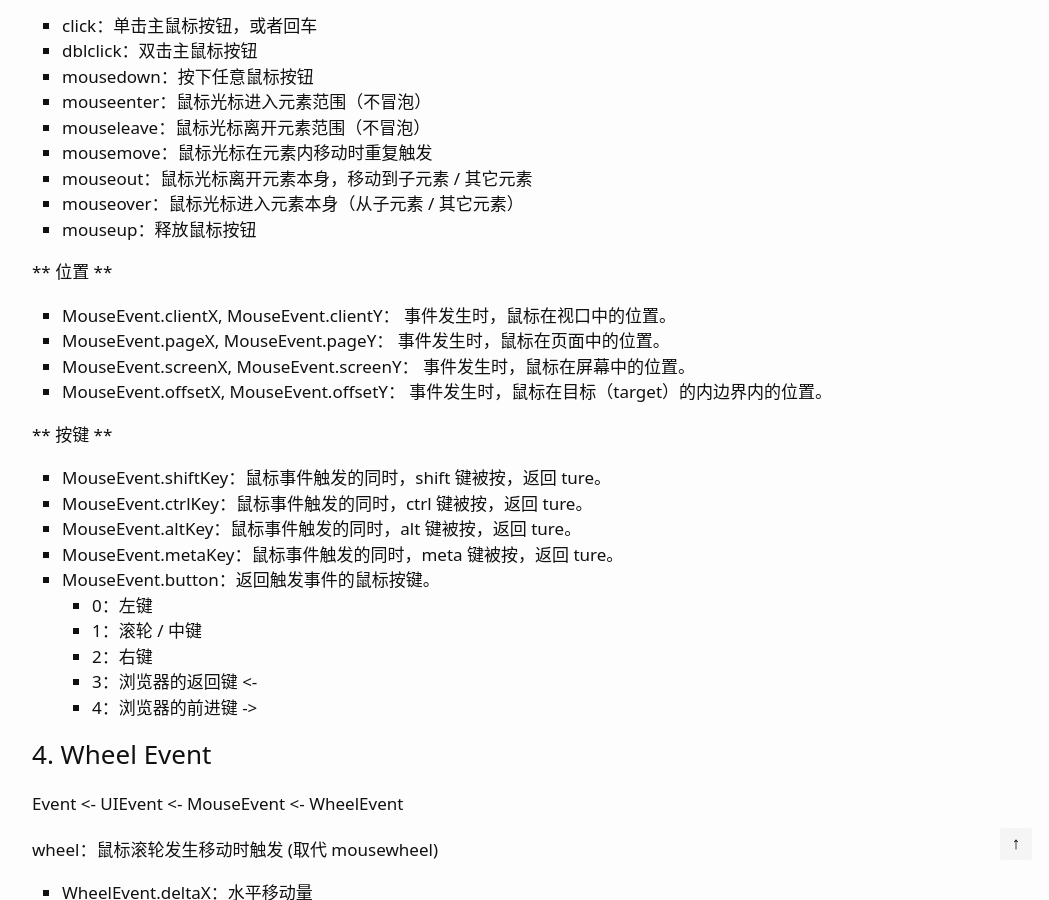
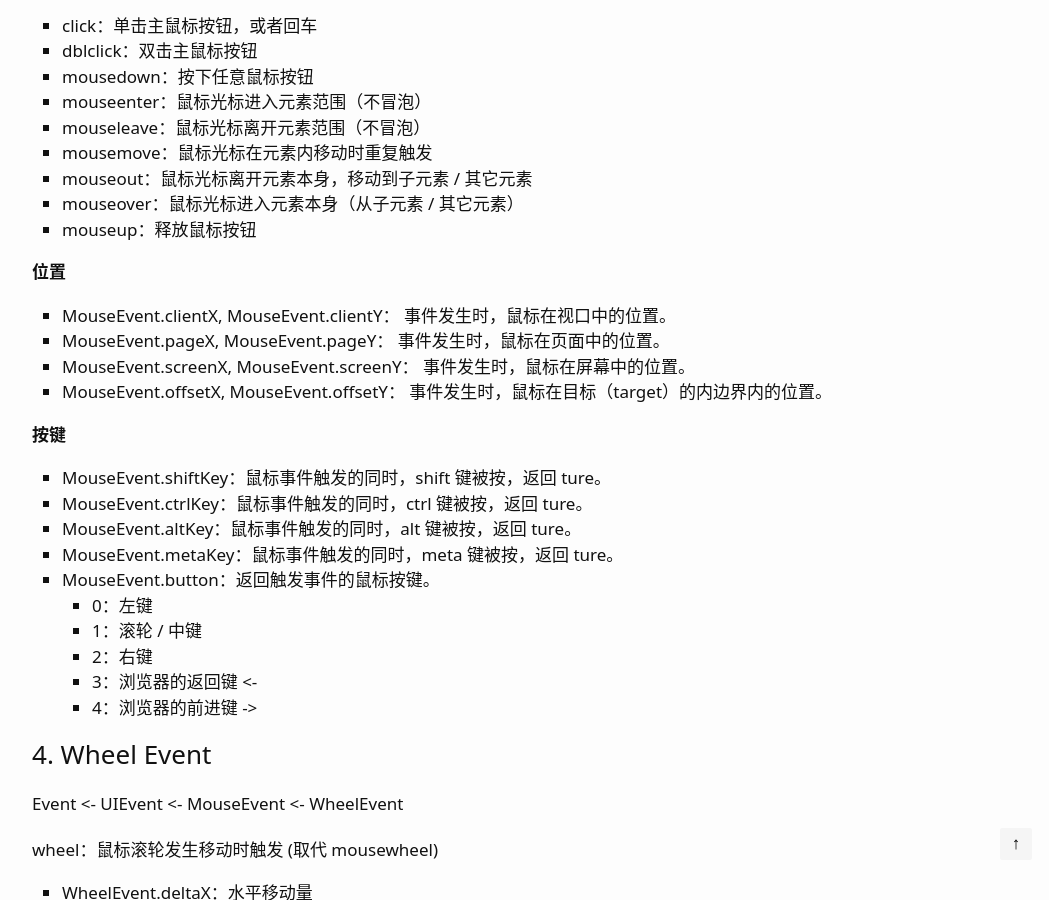
Before and after one commit to dgeibi/dgeibi.github.com, a Jekyll site: the page built from docs/JavaScript/Event/typeOfEvent.md, in a window 1280 px wide and 900 px high, scrolled down 1464 px. Shown: the whole window, without its empty margins (208-1257 px from the left). Built offline with Jekyll 4.4.1, drawn with Linux system fonts in a browser that asks for light colours; comment, search, counter and statistics services are not loaded.

Commit message:
update at 2016-10-23 00:52:05 UTC

```diff
--- a/docs/JavaScript/Event/typeOfEvent.md
+++ b/docs/JavaScript/Event/typeOfEvent.md
@@ -28,7 +28,6 @@
 
 ## 	Mouse Events
 
-
 * click：单击主鼠标按钮，或者回车
 * dblclick：双击主鼠标按钮
 * mousedown：按下任意鼠标按钮
@@ -39,14 +38,14 @@
 * mouseover：鼠标光标进入元素本身（从子元素 / 其它元素）
 * mouseup：释放鼠标按钮
 
-** 位置 **
+**位置**
 
 * MouseEvent.clientX, MouseEvent.clientY：   事件发生时，鼠标在视口中的位置。
 * MouseEvent.pageX, MouseEvent.pageY：       事件发生时，鼠标在页面中的位置。
 * MouseEvent.screenX, MouseEvent.screenY：   事件发生时，鼠标在屏幕中的位置。
 * MouseEvent.offsetX, MouseEvent.offsetY：   事件发生时，鼠标在目标（target）的内边界内的位置。
 
-** 按键 **
+**按键**
 
 * MouseEvent.shiftKey：鼠标事件触发的同时，shift 键被按，返回 ture。
 * MouseEvent.ctrlKey：鼠标事件触发的同时，ctrl 键被按，返回 ture。
@@ -70,10 +69,7 @@
 * WheelEvent.deltaZ：z 轴移动量
 * WheelEvent.deltaMode：移动量的单位
 
-
 [wheel - Event reference \| MDN](https://developer.mozilla.org/en-US/docs/Web/Events/wheel)
-
-
 
 ## Keyboard Events
 
@@ -122,7 +118,7 @@
 
 ## Media Events
 
-[Media Element - HTML Note](/docs/HTML/Media/mediaevents)
+[Media Element - HTML Note](/docs/HTML/Media/#mediaevents)
 
 ## Event handlers for objects of the text track APIs
 
```
